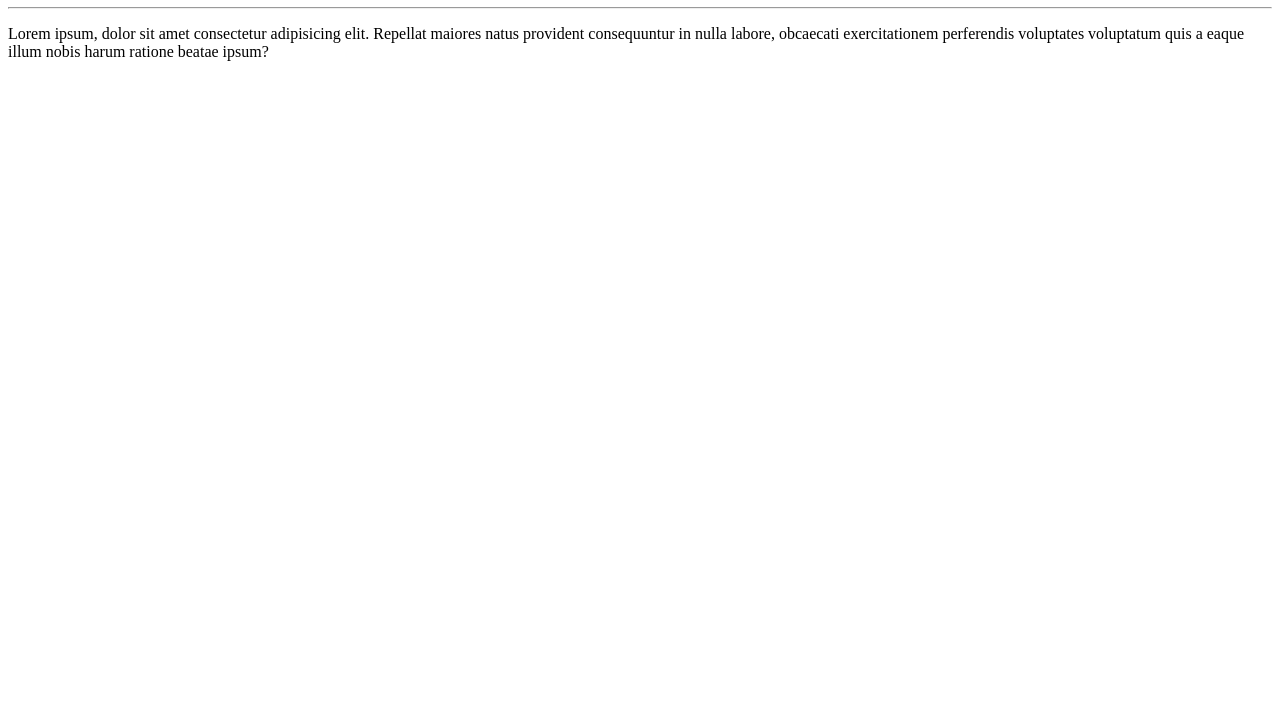
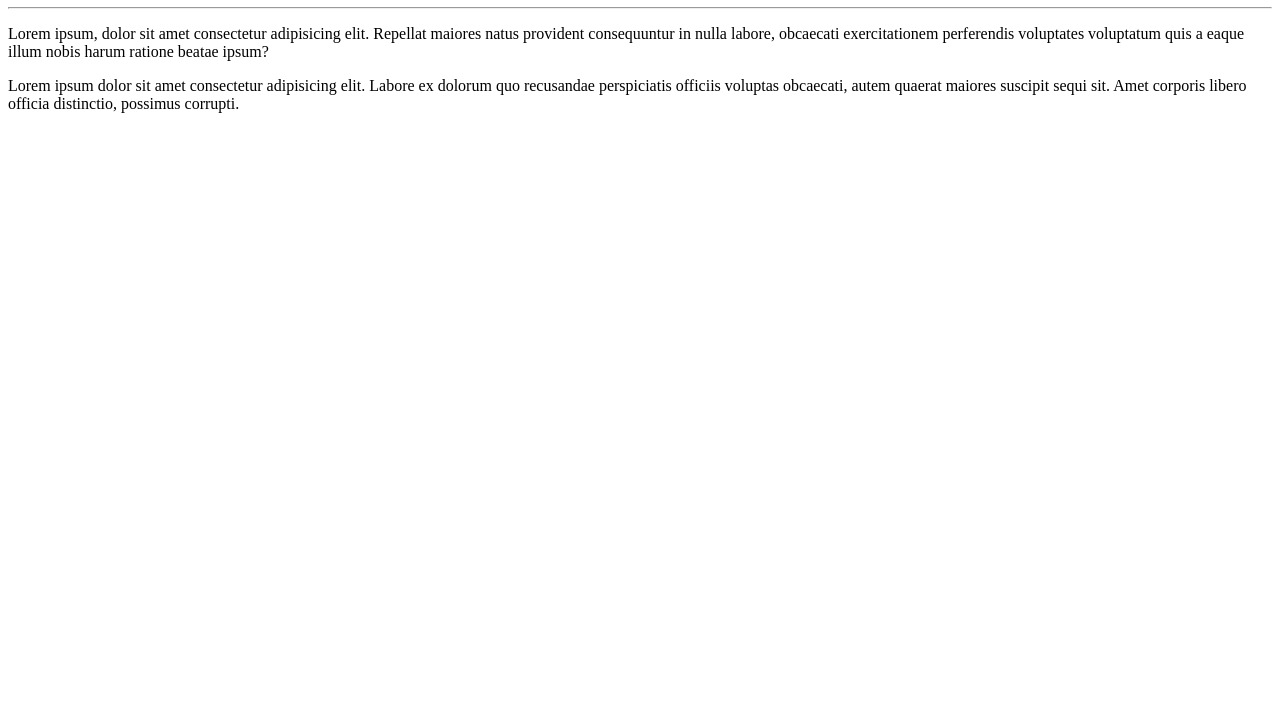
Before and after one commit to allanpaixao/Ola-Mundo, a plain HTML site: page site-exemplo/index.html in a window 1280 px wide. Shown: the part 73-800 px from the top of the page. Drawn offline with Linux system fonts and the light colour scheme.

Commit message:
Adicionei um paragrafo

```diff
--- a/site-exemplo/index.html
+++ b/site-exemplo/index.html
@@ -9,5 +9,6 @@
     <h1>Olá,Mundo</h1>
     <hr>
     <p>Lorem ipsum, dolor sit amet consectetur adipisicing elit. Repellat maiores natus provident consequuntur in nulla labore, obcaecati exercitationem perferendis voluptates voluptatum quis a eaque illum nobis harum ratione beatae ipsum?</p>
+    <p>Lorem ipsum dolor sit amet consectetur adipisicing elit. Labore ex dolorum quo recusandae perspiciatis officiis voluptas obcaecati, autem quaerat maiores suscipit sequi sit. Amet corporis libero officia distinctio, possimus corrupti.</p>
 </body>
 </html>
```
